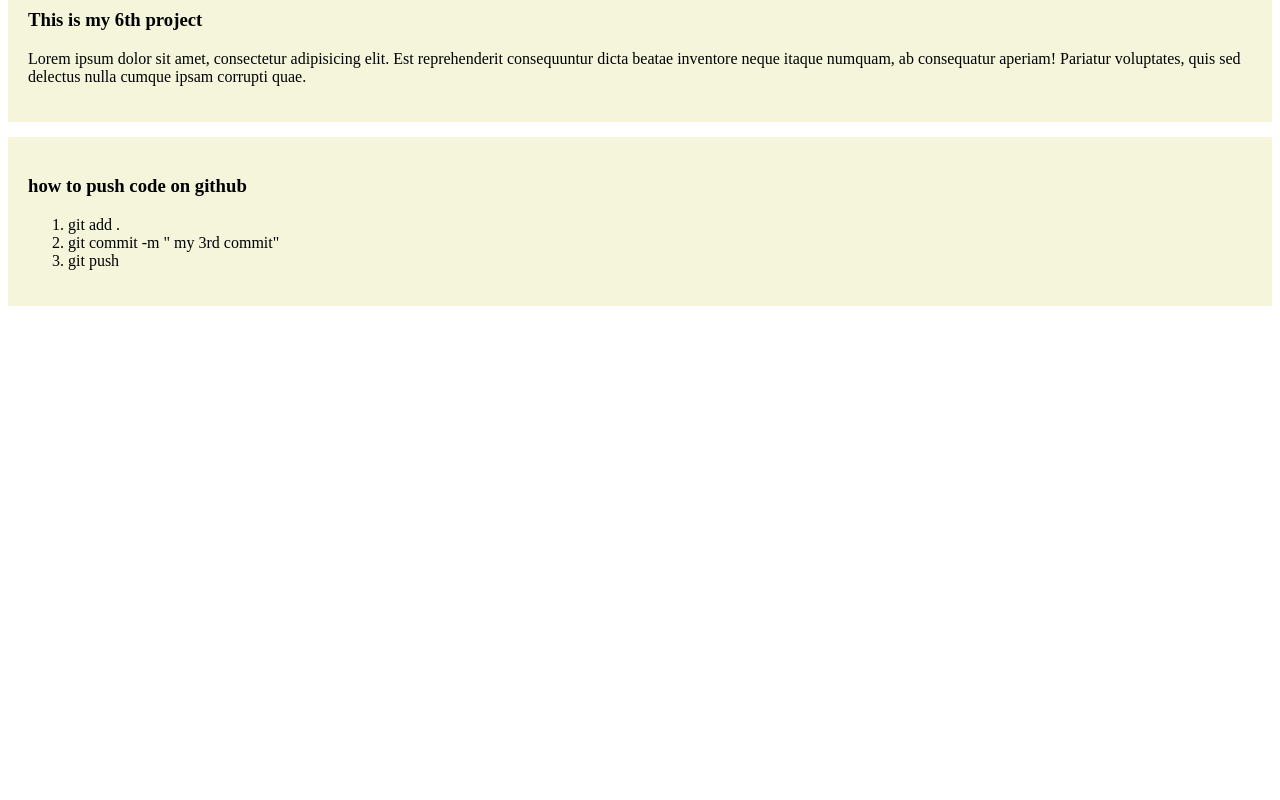
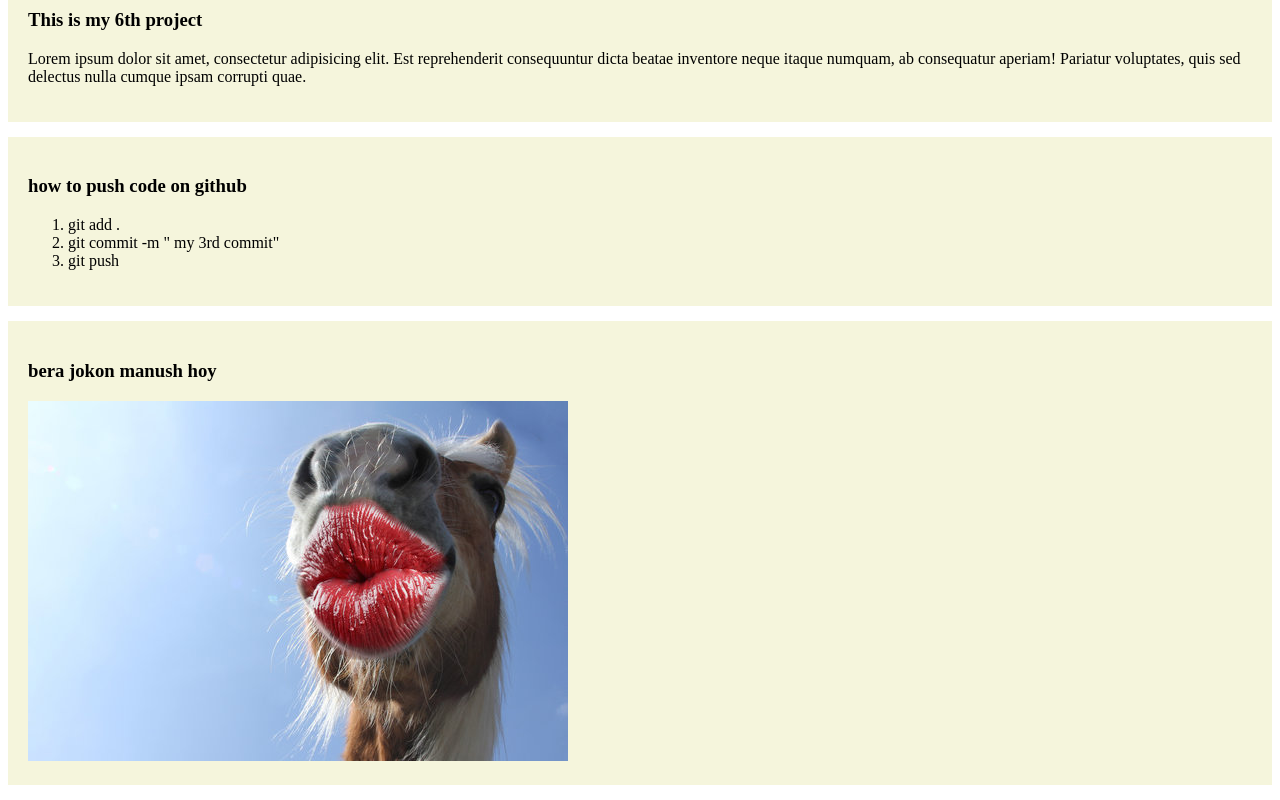
Before and after one commit to Shakib0976/my-second-project, a plain HTML site: page index.html in a window 1280 px wide. Shown: the part 870-1670 px from the top of the page. Before the commit the page ends 1191 px from the top, so only its background shows below. Drawn offline with Linux system fonts and the light colour scheme.

Commit message:
bera jokon manush hoy

```diff
--- a/index.html
+++ b/index.html
@@ -48,5 +48,9 @@
             <li>git push</li>
         </ol>
     </div>
+    <div>
+        <h3> bera jokon manush hoy</h3>
+        <img src="image/360_F_295442295_OXsXOmLmqBUfZreTnGo9PREuAPSLQhff.jpg" alt="">
+    </div>
 </body>
 </html>
```
Also changed, not shown: image/360_F_295442295_OXsXOmLmqBUfZreTnGo9PREuAPSLQhff.jpg (added).
